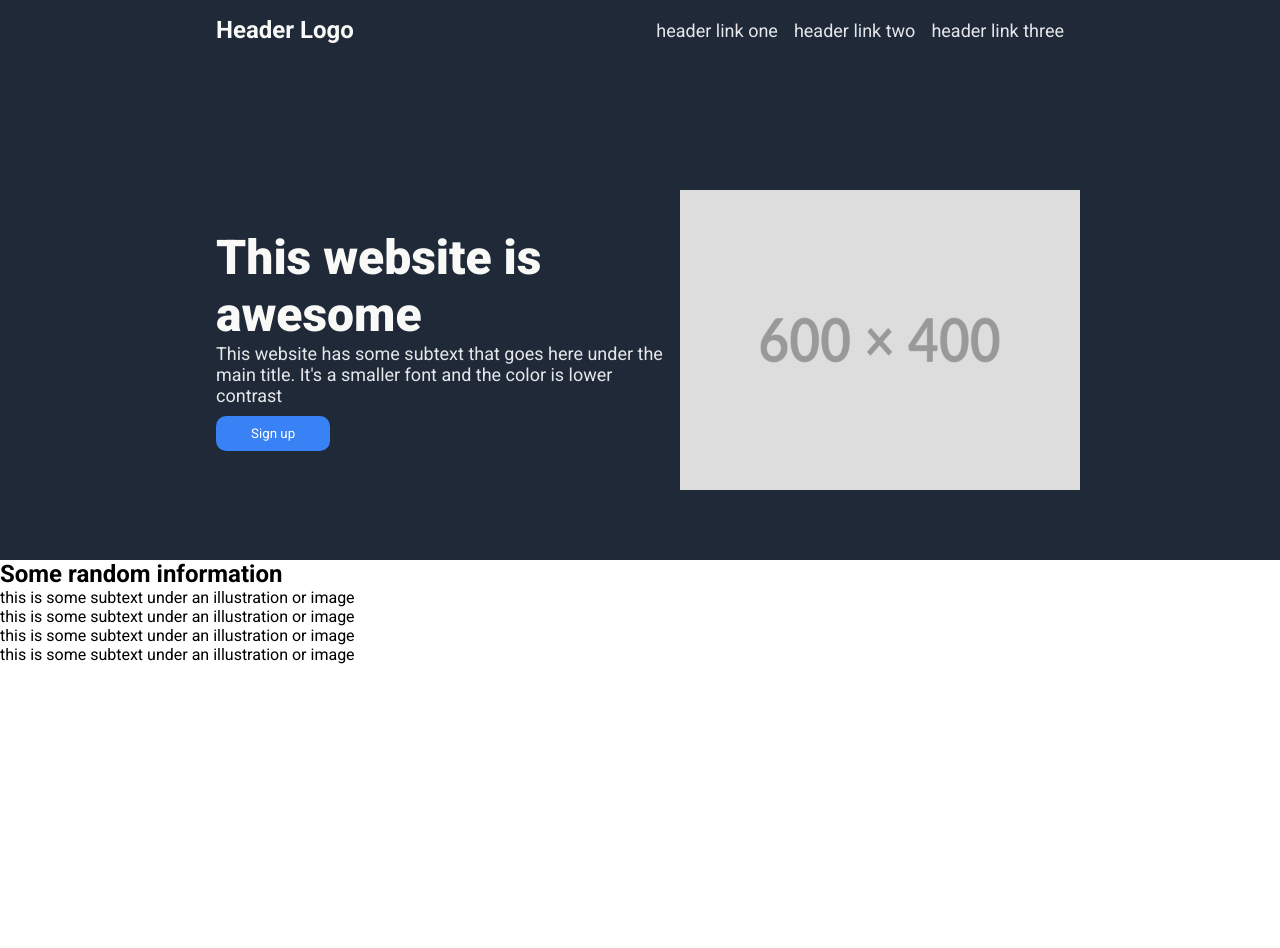
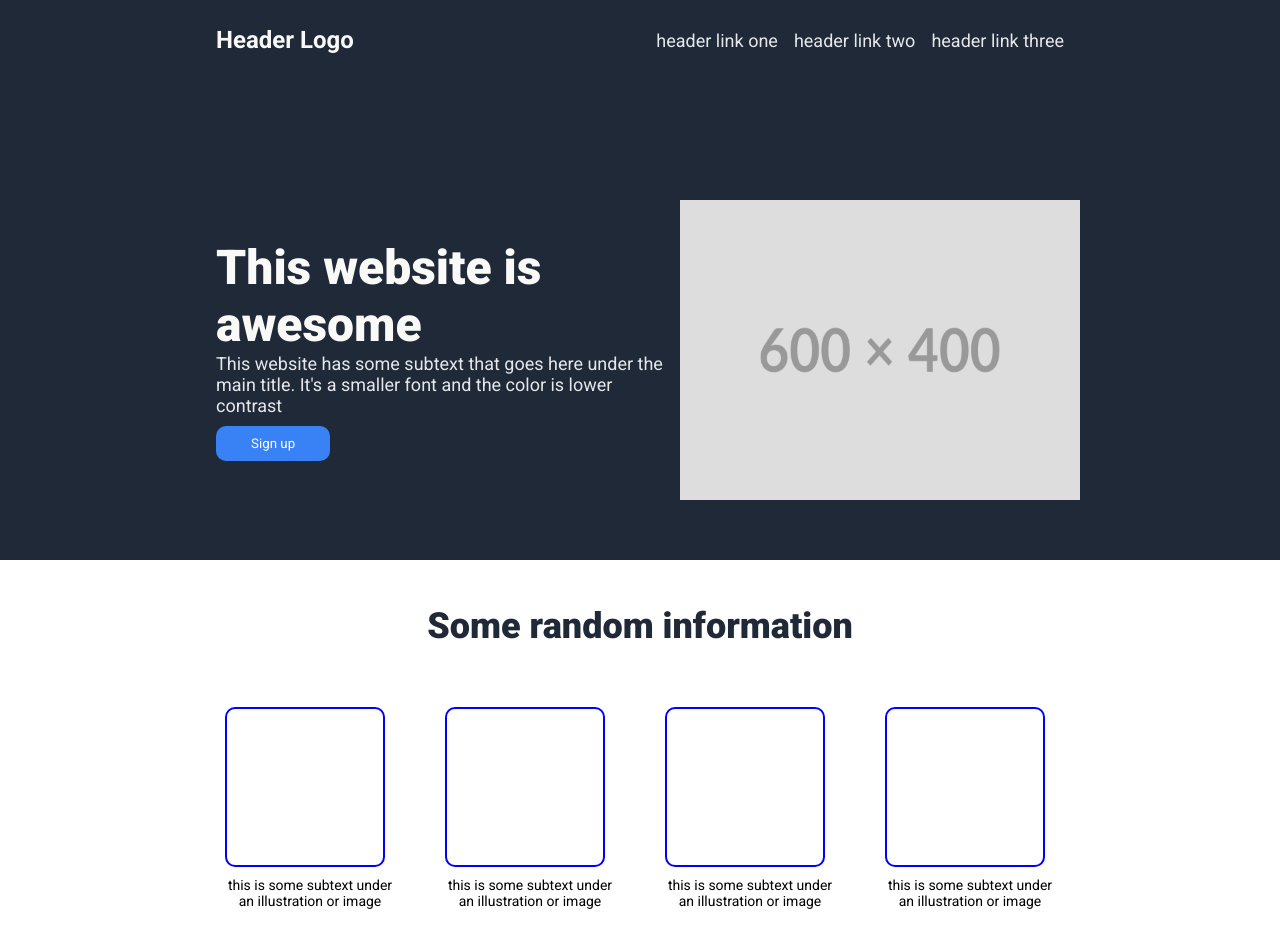
Before and after one commit to danadi12/odin-landing-page, a plain HTML site: page index.html in a window 1280 px wide. Before the commit the page ends 800 px from the top, so only its background shows below. Drawn offline with Linux system fonts and the light colour scheme.

Commit message:
Styled landing page and card section

```diff
--- a/css/style.css
+++ b/css/style.css
@@ -17,8 +17,8 @@ a {
 
 .landing {
   background-color: #1f2937;
-  padding: 0 200px 0 200px;
-  height: 70vh;
+  padding: 10px 200px 0 200px;
+  min-height: 70vh;
 }
 
 .logo {
@@ -81,3 +81,41 @@ a {
 .landing--button a {
   color: white;
 }
+
+.info {
+  padding-top: 45px;
+  min-height: 50vh;
+}
+
+.info--h1 {
+  font-size: 36px;
+  font-weight: 900;
+  color: #1f2937;
+  text-align: center;
+}
+
+.info--container {
+  display: flex;
+  justify-content: center;
+  gap: 50px;
+}
+
+.info--card {
+  margin-top: 60px;
+  border: 2px solid blue;
+  width: 160px;
+  height: 160px;
+  border-radius: 10px;
+}
+
+.info--card--p {
+  width: 170px;
+  text-align: center;
+  padding-top: 10px;
+  font-size: 14px;
+}
+
+.info--content {
+  display: flex;
+  flex-direction: column;
+}
```
